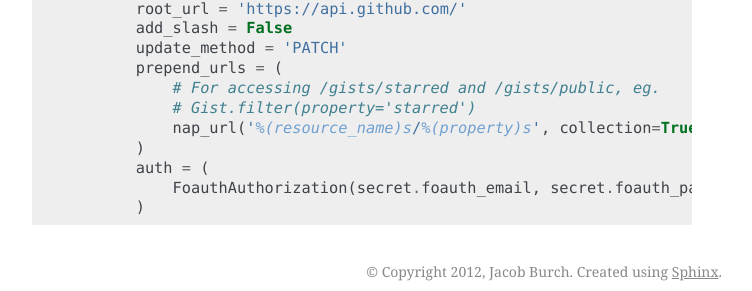
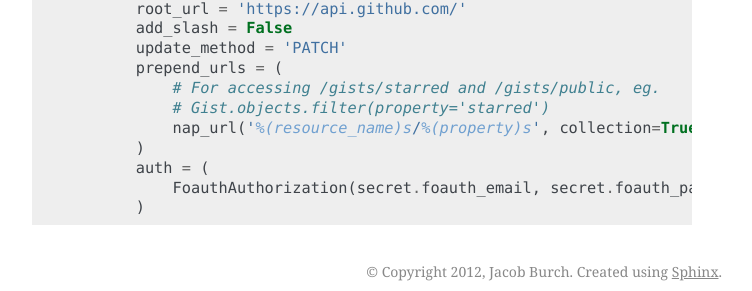
Before and after one commit to jacobb/nap, a Sphinx documentation site: the page built from docs/tutorial/tutorial2.rst, in a window 1280 px wide and 900 px high, scrolled down 4158 px. Shown: the part 589-880 px from the top of the window, without its empty margins (388-1140 px from the left). Built offline with Sphinx 7.4.7, drawn with Linux system fonts in a browser that asks for light colours.

Commit message:
Fix bad doc reference.

```diff
--- a/docs/tutorial/tutorial2.rst
+++ b/docs/tutorial/tutorial2.rst
@@ -214,7 +214,7 @@ Final Gist Model
             update_method = 'PATCH'
             prepend_urls = (
                 # For accessing /gists/starred and /gists/public, eg.
-                # Gist.filter(property='starred')
+                # Gist.objects.filter(property='starred')
                 nap_url('%(resource_name)s/%(property)s', collection=True, lookup=False),
             )
             auth = (
```
